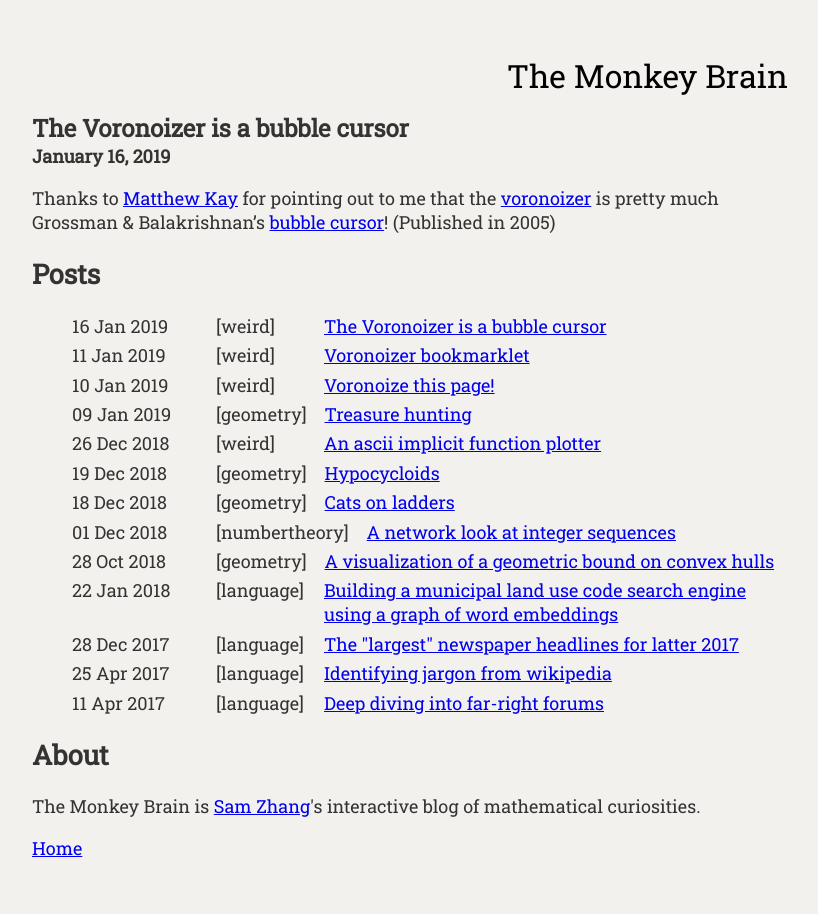
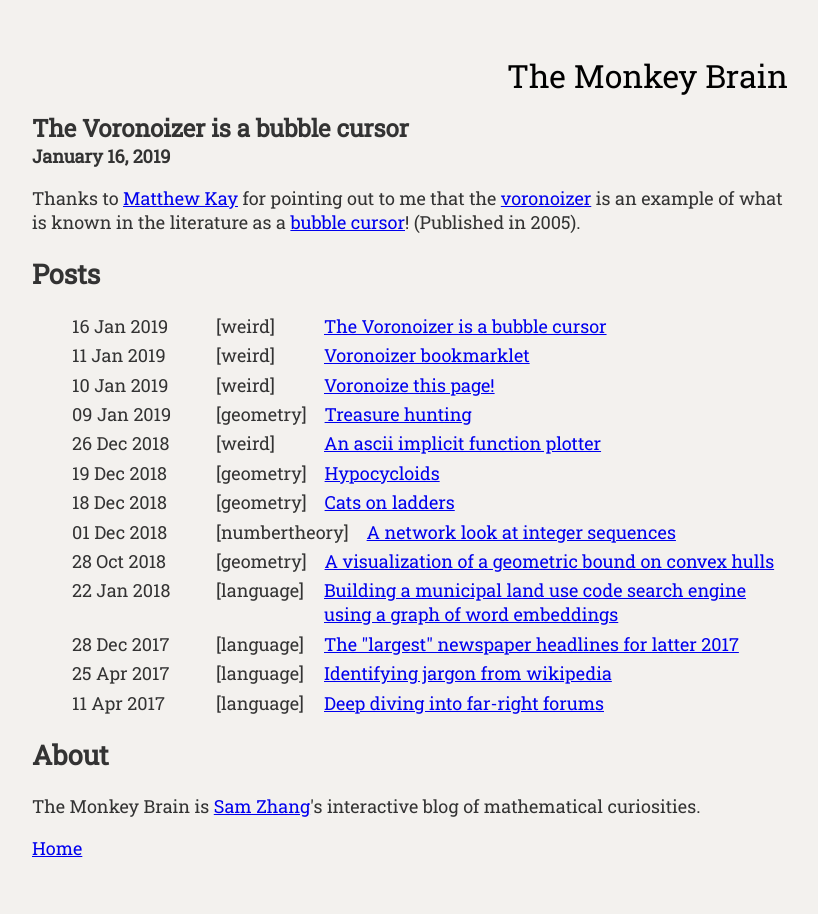
Before and after one commit to samzhang111/samzhang111.github.io, a Jekyll site: the page built from _posts/2019-01-16-voronoizer-bubble-cursor.md, in a window 1280 px wide. Shown: the whole page, without its empty margins (230-1048 px from the left). Built offline with Jekyll 4.4.1, drawn with Linux system fonts in a browser that asks for light colours; nearby versions of some CDN libraries.

Commit message:
bubble cursor

```diff
--- a/_posts/2019-01-16-voronoizer-bubble-cursor.md
+++ b/_posts/2019-01-16-voronoizer-bubble-cursor.md
@@ -5,4 +5,4 @@ date: 2019-01-16 12:00:00
 tag: weird
 ---
 
-Thanks to [Matthew Kay](https://twitter.com/mjskay/status/108540791227989605) for pointing out to me that the [voronoizer]({% post_url 2019-01-10-voronoize-this-page %}) is pretty much Grossman & Balakrishnan's [bubble cursor](http://www.dgp.toronto.edu/~tovi/BubbleCursor)! (Published in 2005)
+Thanks to [Matthew Kay](https://twitter.com/mjskay/status/108540791227989605) for pointing out to me that the [voronoizer]({% post_url 2019-01-10-voronoize-this-page %}) is an example of what is known in the literature as a [bubble cursor](http://www.dgp.toronto.edu/~tovi/BubbleCursor)! (Published in 2005).
```
